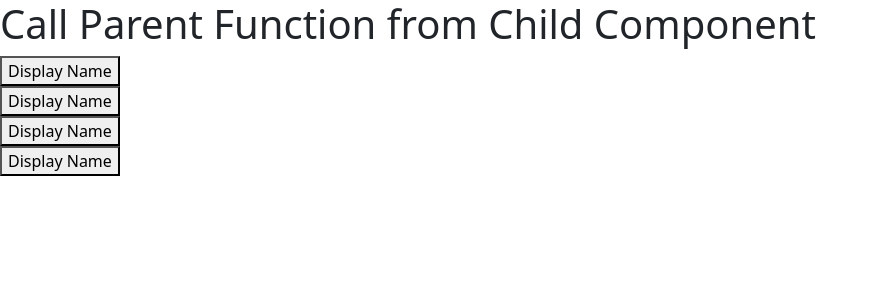
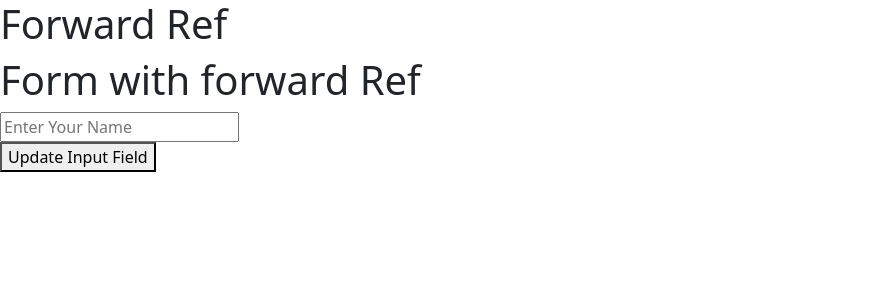
Before and after one commit to thecodexnam/React-Js-Revision, a React (Vite) app in the folder react-revision/: page / in a window 1280 px wide. Shown: the top 300 px of the page, without its empty margins (0-879 px from the left). Built offline with nearby package versions, Linux system fonts and the light colour scheme.

Commit message:
Forward Ref in react

```diff
--- a/react-revision/src/App.jsx
+++ b/react-revision/src/App.jsx
@@ -1,26 +1,57 @@
 import React from 'react'
-import { UseRef } from './UseRef'
-import { UncontrolledComponent } from './UncontrolledComponent';
-import User from './User';
+import { use,useRef } from 'react'
+import FormwardRef from './FormwardRef'
 
 const App = () => {
+  const inputRef = useRef(null);
 
-  const DisplayName = (name) =>{
-    alert('User name is '+ name);
+  const updateInput= ()=>{
+    inputRef.current.value=1000;
+    inputRef.current.focus();
+    inputRef.current.style.color='red';
   }
+
+
 
   return (
     <div>
-      <h1>Call Parent Function from Child Component</h1>
-      <User DisplayName={DisplayName} name="Naman Yadav"/>
-      <User DisplayName={DisplayName} name="Rahul Sharma"/>
-      <User DisplayName={DisplayName} name="Priya Patel"/>
-      <User DisplayName={DisplayName} name="Amit Kumar"/>
+      <h1>Forward Ref</h1>
+      <FormwardRef ref={inputRef}/>
+      <button onClick={updateInput}>Update Input Field</button>
     </div>
   )
 }
 
-export default App;
+export default App
+
+
+
+
+
+
+// import React from 'react'
+// import { UseRef } from './UseRef'
+// import { UncontrolledComponent } from './UncontrolledComponent';
+// import User from './User';
+
+// const App = () => {
+
+//   const DisplayName = (name) =>{
+//     alert('User name is '+ name);
+//   }
+
+//   return (
+//     <div>
+//       <h1>Call Parent Function from Child Component</h1>
+//       <User DisplayName={DisplayName} name="Naman Yadav"/>
+//       <User DisplayName={DisplayName} name="Rahul Sharma"/>
+//       <User DisplayName={DisplayName} name="Priya Patel"/>
+//       <User DisplayName={DisplayName} name="Amit Kumar"/>
+//     </div>
+//   )
+// }
+
+// export default App;
 
 
 
--- /dev/null
+++ b/react-revision/src/FormwardRef.jsx
@@ -0,0 +1,23 @@
+// import React from 'react'
+// import { forwardRef } from 'react'
+
+// const FormwardRef = forwardRef((props, ref) => {
+//   return (
+//     <div>
+//         <input type='text' id='name' ref={ref} placeholder='Enter Your Name'/>
+//     </div>
+//   )
+// }
+// )
+
+// export default FormwardRef
+
+const FormwardRef = (props) => {
+    return (
+        <div>
+            <h1>Form with forward Ref</h1>
+            <input type='text' id='name' ref={props.ref} placeholder='Enter Your Name'/>
+        </div>
+    )
+}
+export default FormwardRef
```
